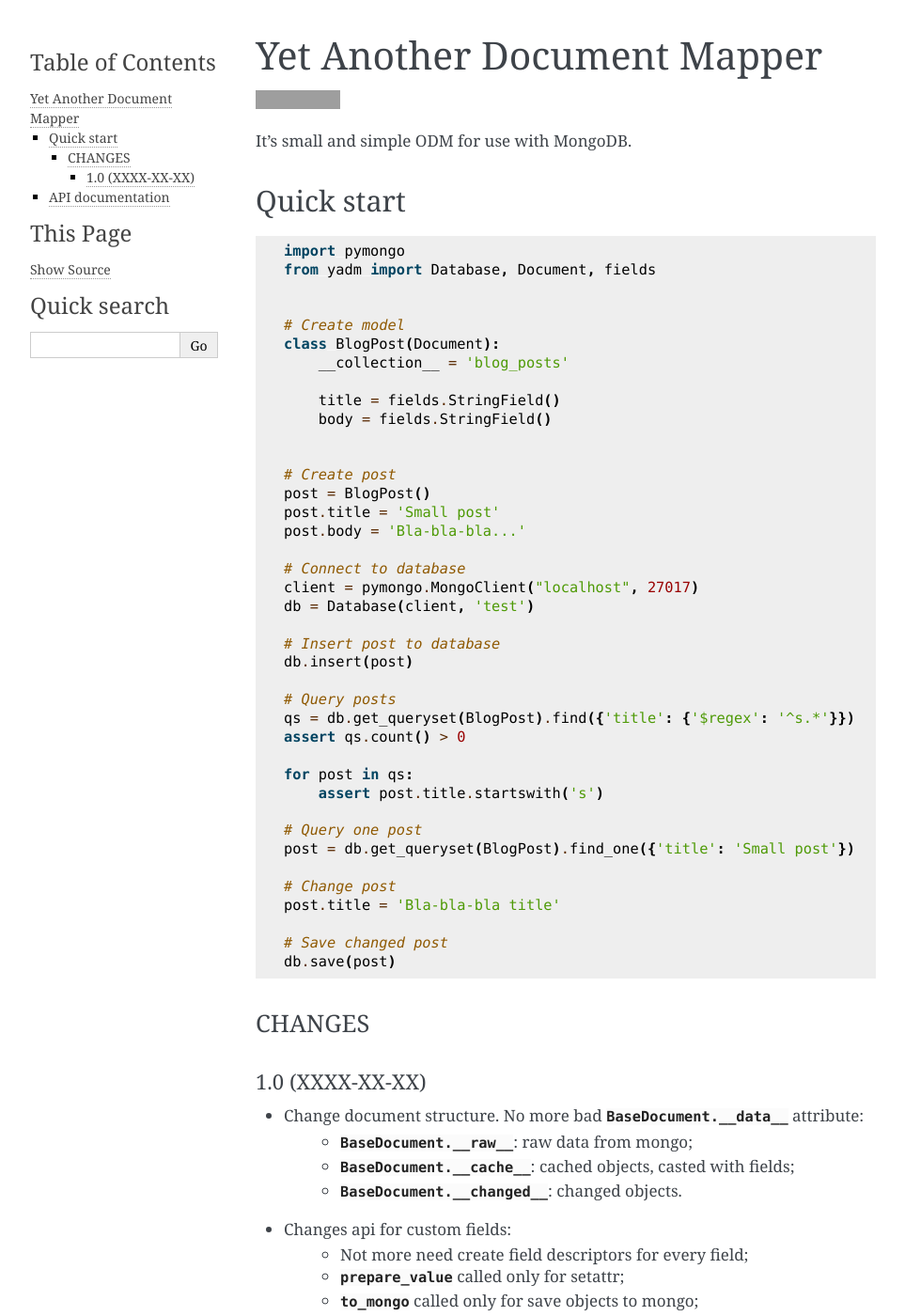
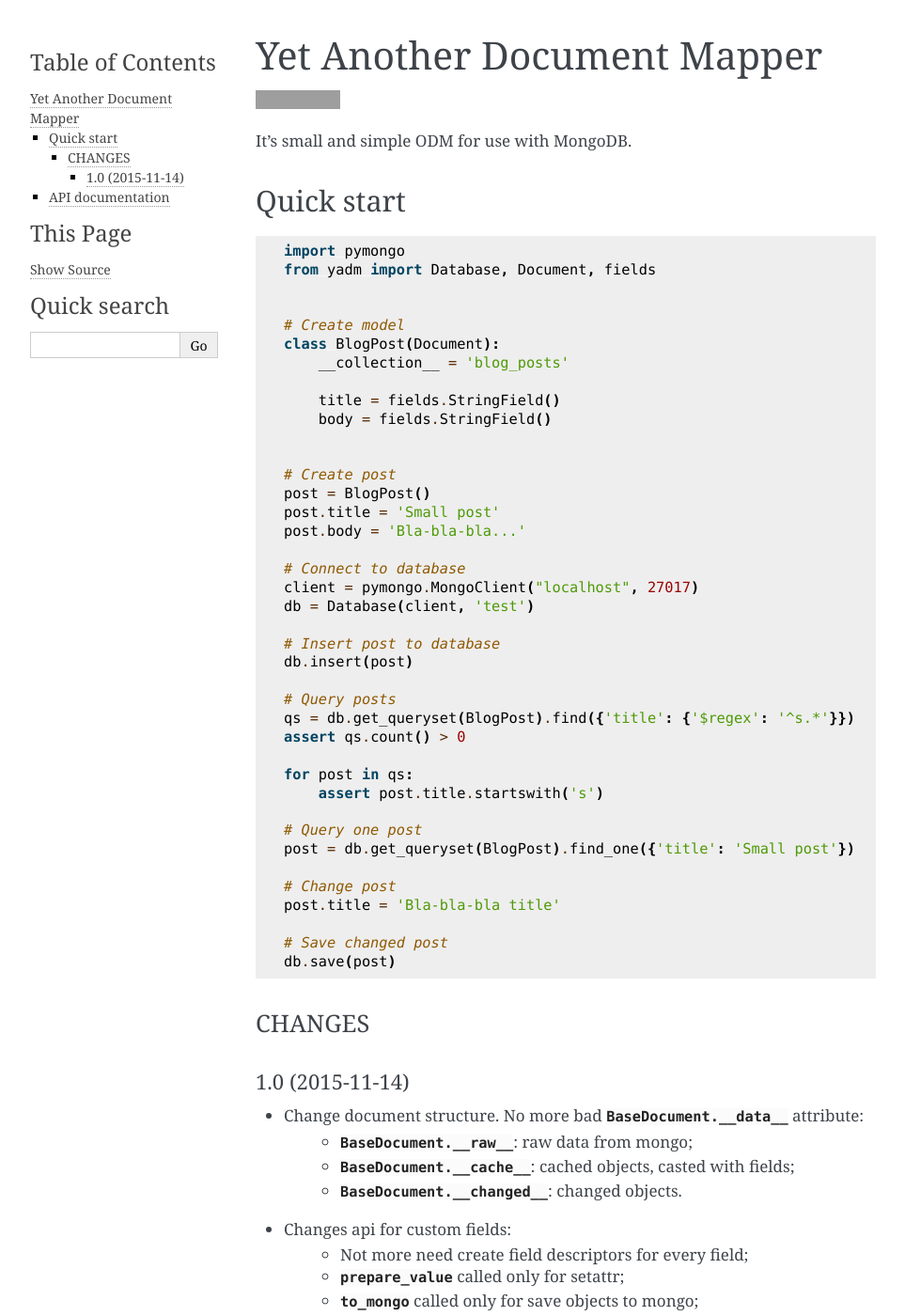
Before and after one commit to ticketscloud/yadm, a Sphinx documentation site: the page built from doc/index.rst, in a window 1280 px wide and 1400 px high. Shown: the whole window at 94% size, without its empty margins (148-1111 px from the left). Built offline with Sphinx 7.4.7, drawn with Linux system fonts in a browser that asks for light colours; grey boxes are pictures that could not be loaded.

Commit message:
Fix release date in doc

```diff
--- a/README.rst
+++ b/README.rst
@@ -64,7 +64,7 @@
 CHANGES
 =======
 
-1.0 (XXXX-XX-XX)
+1.0 (2015-11-14)
 ----------------
 
 * Change document structure. No more bad `BaseDocument.__data__` attribute:
--- a/doc/index.rst
+++ b/doc/index.rst
@@ -57,7 +57,7 @@
 CHANGES
 =======
 
-1.0 (XXXX-XX-XX)
+1.0 (2015-11-14)
 ----------------
 
 * Change document structure. No more bad :py:attr:`BaseDocument.__data__ <yadm.documents.BaseDocument.__data__>` attribute:
```
